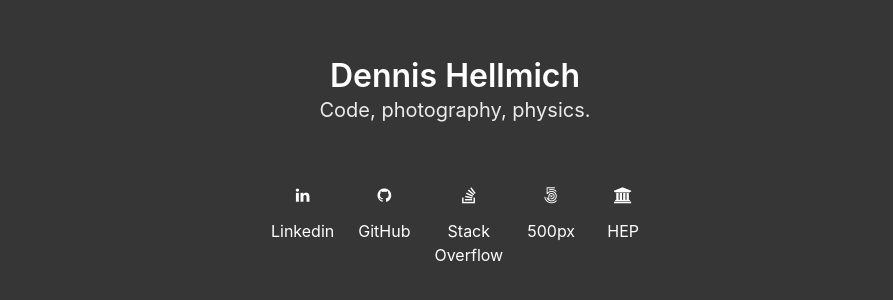
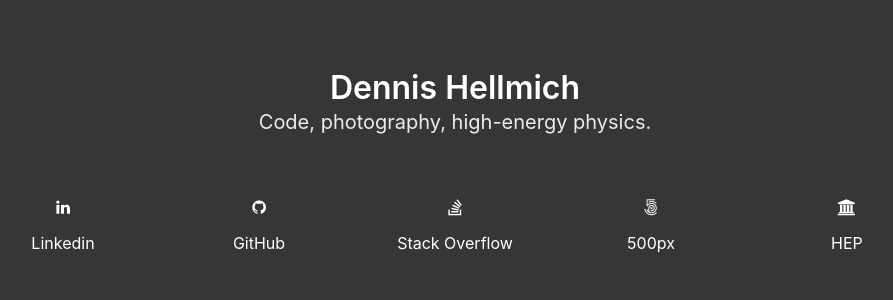
Before and after one commit to sinnedh/sinnedh.github.io, a plain HTML site: page index.html in a window 1280 px wide. Shown: the part 238-538 px from the top of the page, without its empty margins (185-1078 px from the left). Drawn offline with nearby package versions, Linux system fonts and the light colour scheme.

Commit message:
Change layout

```diff
--- a/index.html
+++ b/index.html
@@ -14,42 +14,42 @@
             Dennis Hellmich
           </h1>
           <h2 class="subtitle">
-            Code, photography, physics.
+            Code, photography, high-energy physics.
           </h2>
           <br />
           <div class="columns">
-            <div class="column is-4"> </div>
-            <div class="column">
+            <div class="column is-1"> </div>
+            <div class="column is-2">
               <a href="https://www.linkedin.com/in/dennis-hellmich-6a0254132/">
                 <span class="icon is-large"><i class="fa fa-linkedin"></i></span><br />
                 Linkedin
               </a>
             </div>
-            <div class="column">
+            <div class="column is-2">
               <a href="https://github.com/sinnedh">
                 <span class="icon is-large"><i class="fa fa-github"></i></span><br />
                 GitHub
               </a>
             </div>
-            <div class="column">
+            <div class="column is-2">
               <a href="https://stackoverflow.com/users/3765242/sinned">
                 <span class="icon is-large"><i class="fa fa-stack-overflow"></i></span><br />
                 Stack Overflow
               </a>
             </div>
-            <div class="column">
+            <div class="column is-2">
               <a href="https://500px.com/sinnedh">
                 <span class="icon is-large"><i class="fa fa-500px"></i></span><br />
                 500px
               </a>
             </div>
-            <div class="column">
+            <div class="column is-2">
               <a href="http://inspirehep.net/author/profile/D.Hellmich.2">
                 <span class="icon is-large"><i class="fa fa-university"></i></span><br />
                 HEP
               </a>
             </div>
-            <div class="column is-4"> </div>
+            <div class="column is-1"> </div>
           </div>
         </div>
       </div>
```
